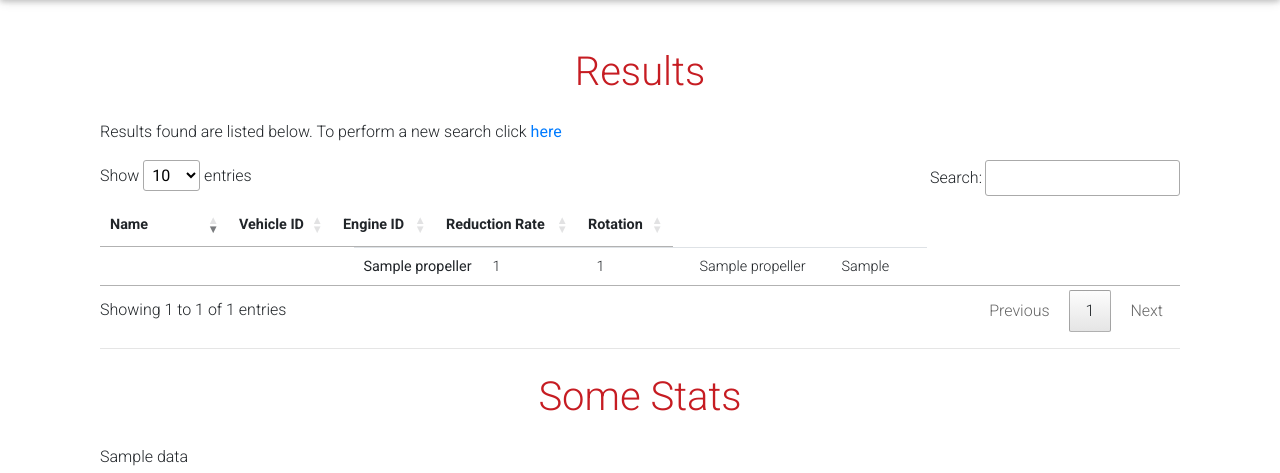
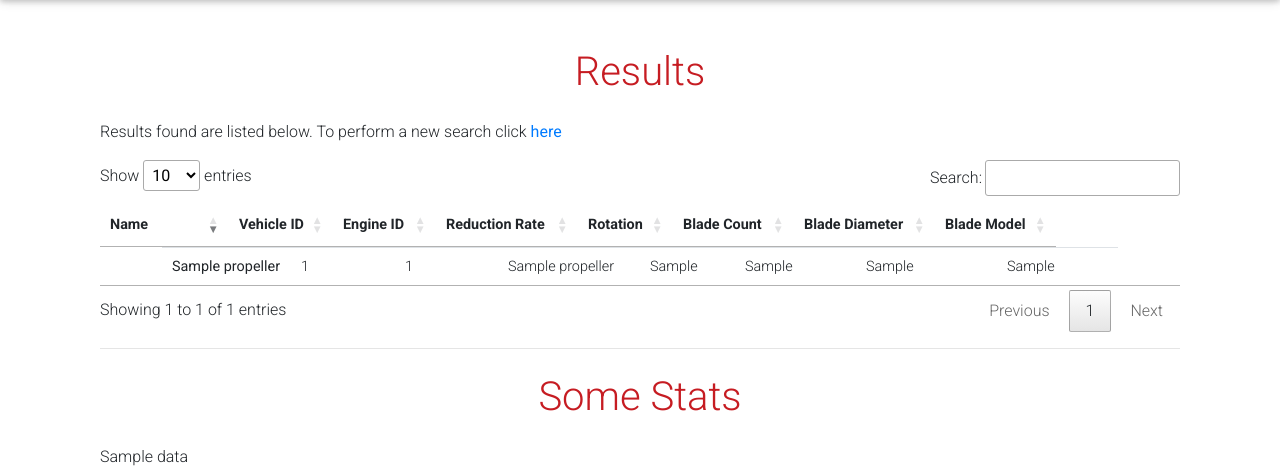
Before and after one commit to ticochuck/warp_drive, a Django app: template templates/propellers/results.html in a window 1280 px wide. Shown: the part 71-544 px from the top of the page. Run offline with Django 3.2, Linux system fonts and the light colour scheme; tables that the repository leaves empty hold one stand-in row (values such as "Sample post"); the template is opened without the code that fills it: values that come from a table or form of the project are taken from there, most other values are stand-ins (such as "Sample title", 1, 10 or a date in 2020); lists and menus that the app fills with data are empty; parts of the project's set-up code (start-up, migrations or seed data) failed here and were passed over; some libraries are stand-ins or nearby versions.

Commit message:
updated results table

```diff
--- a/propellers/views.py
+++ b/propellers/views.py
@@ -99,7 +99,7 @@
                 results = Propeller.objects.all().filter(engine_id__contains = engine)
             else:
                 results = Propeller.objects.all().filter(reduction_ratio_rename_to_red_drive_name__contains = reduction_drive)
-
+            print(results)
 
             chart =  get_plot(results)
 
--- a/templates/propellers/results.html
+++ b/templates/propellers/results.html
@@ -26,6 +26,9 @@
             <th scope="col">Engine ID</th>
             <th scope="col">Reduction Rate</th>
             <th scope="col">Rotation</th>
+            <th scope="col">Blade Count</th>
+            <th scope="col">Blade Diameter</th>
+            <th scope="col">Blade Model</th>
           </tr>
         </thead>
         <tbody id="table-body">
@@ -38,6 +41,10 @@
               <td class="align-middle">{{ propeller.engine_id }}</th>
               <td class="align-middle">{{ propeller.reduction_ratio_rename_to_red_drive_name }}</th>
               <td class="align-middle">{{ propeller.rotation }}</th>
+              <td class="align-middle">{{ propeller.blade_count }}</th>
+              <td class="align-middle">{{ propeller.bld_dia }}</th>
+              <td class="align-middle">{{ propeller.blade_model }}</th>
+
             </tr>
           {% endfor %}
         </tbody>
```
